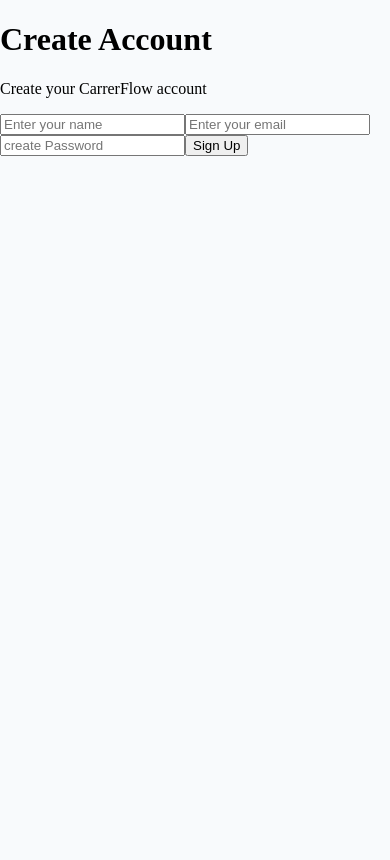
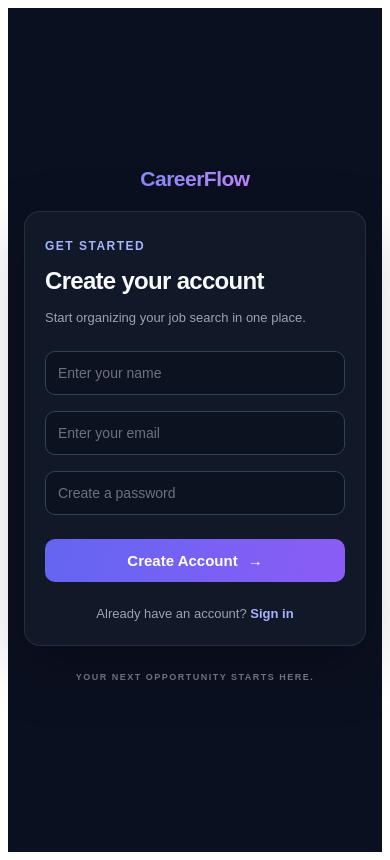
Before and after one commit to rawatvipin756/CareerFlow, a React (Vite) app in the folder Frontend/: page /signup in a window 390 px wide. Built offline with nearby package versions, Linux system fonts and the light colour scheme.

Commit message:
added css

```diff
--- a/Frontend/src/components/Navbar.css
+++ b/Frontend/src/components/Navbar.css
@@ -1,38 +1,96 @@
-body {
-    margin: 0;
-    background-color: #f8fafc;
+
+.header {
+  width: 100%;
+  background: #111827;
+  border-bottom: 1px solid #273244;
+  box-shadow: 0 4px 20px #00000020;
 }
-.header {
-    background: #ffffff;
-    border-bottom: 1px solid #e2e8f0;
-    padding: 20px 32px;
-    box-shadow: 0 2px 8px rgba(15, 23, 42, 0.04);
-}
+
 .header header {
   max-width: 1200px;
   margin: 0 auto;
+  padding: 20px 32px;
+  display: flex;
+  align-items: center;
+  justify-content: space-between;
+  gap: 24px;
 }
+
 .header h1 {
   margin: 0;
-    color: #2563eb;
-    font-size: 28px;
+  font-size: 26px;
   font-weight: 800;
-    letter-spacing: -0.8px;
+  letter-spacing: -1px;
+  background: linear-gradient(135deg, #818cf8, #c084fc);
+  -webkit-background-clip: text;
+  background-clip: text;
+  color: transparent;
 }
+
 .header p {
-    margin: 6px 0 0;
-    color: #64748b;
+  margin: 0;
+  color: #9ca3af;
   font-size: 14px;
+}
+
+.header button {
+  padding: 10px 20px;
+  border: 1px solid #4b5563;
+  border-radius: 10px;
+  background: #1f2937;
+  color: #f9fafb;
+  font-size: 14px;
+  font-weight: 600;
+  cursor: pointer;
+  transition: background 0.2s, border-color 0.2s, transform 0.2s;
+}
+
+.header button:hover {
+  background: #3730a3;
+  border-color: #818cf8;
+  transform: translateY(-1px);
+}
+
+.header button:active {
+  transform: translateY(0);
+}
+
+/* Tablet */
+@media (max-width: 768px) {
+  .header header {
+    padding: 18px 22px;
+    gap: 16px;
+  }
+
+  .header h1 {
+    font-size: 23px;
+  }
+
+  .header p {
+    font-size: 12px;
+  }
+}
+
+/* Mobile */
+@media (max-width: 480px) {
+  .header header {
+    padding: 16px;
+    flex-wrap: wrap;
+    gap: 12px;
+  }
+
+  .header h1 {
+    font-size: 22px;
+  }
+
+  .header p {
+    order: 3;
+    width: 100%;
     line-height: 1.5;
   }
-@media (max-width: 600px) {
-    .header {
-        padding: 18px 16px;
-    }
-    .header h1 {
-        font-size: 24px;
-    }
-    .header p {
-        font-size: 13px;
+
+  .header button {
+    margin-left: auto;
+    padding: 9px 14px;
   }
 }
--- a/Frontend/src/pages/Login.jsx
+++ b/Frontend/src/pages/Login.jsx
@@ -1,7 +1,7 @@
 import {useState} from "react";
 import axios from "axios";
 import { Link,useNavigate } from "react-router-dom";
-import "./login.css";
+import "./auth.css";
 
 function Login(){
     const [email,setEmail]=useState("");
@@ -22,13 +22,13 @@
         }
     }
     return(
-        <div className="login-page">
-            <div className="login-brand">
+        <div className="auth-page">
+            <div className="auth-brand">
                 <div className="brand-icon">
                     <span>CareerFlow</span>
                 </div>
-                <div className="login-card">
-                    <div className="login-heading">
+                <div className="auth-card">
+                    <div className="auth-heading">
                         <span className="login-label">Welcome Back</span>
                         <h1>Sign in to your account</h1>
                         <p>Continue your journey toward your dream career.</p>
@@ -38,9 +38,9 @@
                     onChange={(e)=> setEmail(e.target.value)} required />
                     <input type="password" placeholder="Enter Password" value={password}
                     onChange={(e)=> setPassword(e.target.value)} required />
-                    <button className="login-button" type="submit">Sign in <span>→</span></button>
+                    <button className="auth-button" type="submit">Sign in <span>→</span></button>
                 </form>
-                <p className="login-switch">
+                <p className="auth-switch">
                     Don't have an account? <Link to="/signup">Sign up</Link>
                 </p>
             </div>
--- a/Frontend/src/pages/SigninUp.jsx
+++ b/Frontend/src/pages/SigninUp.jsx
@@ -1,45 +1,86 @@
-import {useState} from "react";
+import { useState } from "react";
 import axios from "axios";
-import { useNavigate } from "react-router-dom";
+import { Link, useNavigate } from "react-router-dom";
+import "./auth.css";
 
-function Signup(){
-    const [name,setName]=useState("");
-    const [email,setEmail]=useState("");
-    const [password,setPassword]=useState("");
+function Signup() {
+  const [name, setName] = useState("");
+  const [email, setEmail] = useState("");
+  const [password, setPassword] = useState("");
 
   const navigate = useNavigate();
+
   const handleSignup = async (e) => {
     e.preventDefault();
+
     try {
-        const response = await axios.post(
+      await axios.post(
         "http://localhost:5000/api/auth/signup",
-            {
-                name,
-                email,
-                password
-            }
+        { name, email, password }
       );
+
       alert("Signup successful! Please log in.");
       navigate("/login");
-        }catch (error) {
+    } catch (error) {
       alert(error.response?.data?.message || "Signup failed");
     }
   };
-    return(
-        <div className="signup-container">
-            <h1>Create Account</h1>
-            <p>Create your CarrerFlow account</p>
+
+  return (
+    <div className="auth-page">
+      <div className="auth-brand">
+        <div className="brand-icon">
+          <span>CareerFlow</span>
+        </div>
+      </div>
+
+      <div className="auth-card">
+        <div className="auth-heading">
+          <span className="auth-label">GET STARTED</span>
+          <h1>Create your account</h1>
+          <p>Start organizing your job search in one place.</p>
+        </div>
+
         <form onSubmit={handleSignup}>
-                <input type="text" placeholder="Enter your name" value={name}
-                onChange={(e)=>setName(e.target.value)}></input>
-                <input type="email" placeholder="Enter your email" value={email}
-                onChange={(e)=>setEmail(e.target.value)}></input>
-                <input type="password" placeholder="create Password" value={password}
-                onChange={(e)=>setPassword(e.target.value)}></input>
-                <button type="submit">Sign Up</button>
+          <input
+            type="text"
+            placeholder="Enter your name"
+            value={name}
+            onChange={(e) => setName(e.target.value)}
+            required
+          />
+
+          <input
+            type="email"
+            placeholder="Enter your email"
+            value={email}
+            onChange={(e) => setEmail(e.target.value)}
+            required
+          />
+
+          <input
+            type="password"
+            placeholder="Create a password"
+            value={password}
+            onChange={(e) => setPassword(e.target.value)}
+            required
+          />
+
+          <button className="auth-button" type="submit">
+            Create Account <span>→</span>
+          </button>
         </form>
+
+        <p className="auth-switch">
+          Already have an account? <Link to="/login">Sign in</Link>
+        </p>
       </div>
-    )
+
+      <p className="auth-footer">
+        YOUR NEXT OPPORTUNITY STARTS HERE.
+      </p>
+    </div>
+  );
 }
 
 export default Signup;
--- /dev/null
+++ b/Frontend/src/pages/auth.css
@@ -0,0 +1,247 @@
+*{
+  box-sizing: border-box;
+}
+.auth-page {
+  min-height: 100vh;
+  display: flex;
+  justify-content: center;
+  align-items: center;
+  flex-direction: column;
+  padding: 30px 20px;
+  background: #0b1020;
+  color: #f8fafc;
+  font-family: Arial, sans-serif;
+}
+
+.auth-brand {
+  display: flex;
+  flex-direction: column;
+  align-items: center;
+  gap: 24px;
+  width: 100%;
+  margin-bottom: 24px;
+}
+
+.brand-icon {
+  display: flex;
+  justify-content: center;
+  align-items: center;
+  font-size: 24px;
+  font-weight: 700;
+  letter-spacing: -0.5px;
+}
+
+.brand-icon span {
+  background: linear-gradient(135deg, #818cf8, #c084fc);
+  -webkit-background-clip: text;
+  background-clip: text;
+  color: transparent;
+}
+
+.auth-card {
+  width: 100%;
+  max-width: 440px;
+  padding: 36px;
+  border: 1px solid #ffffff18;
+  border-radius: 20px;
+  background: #111827;
+  box-shadow: 0 20px 60px #00000040;
+}
+
+.auth-heading {
+  margin-bottom: 28px;
+}
+
+.auth-label {
+  display: inline-block;
+  margin-bottom: 12px;
+  color: #a5b4fc;
+  font-size: 12px;
+  font-weight: 700;
+  letter-spacing: 1.5px;
+  text-transform: uppercase;
+}
+
+.auth-heading h1 {
+  margin: 0 0 12px;
+  color: #f8fafc;
+  font-size: 28px;
+  line-height: 1.3;
+  letter-spacing: -0.7px;
+}
+
+.auth-heading p {
+  margin: 0;
+  color: #9ca3af;
+  font-size: 14px;
+  line-height: 1.6;
+}
+
+.auth-card form {
+  display: flex;
+  flex-direction: column;
+  gap: 16px;
+}
+
+.auth-card input {
+  width: 100%;
+  padding: 14px 15px;
+  border: 1px solid #374151;
+  border-radius: 10px;
+  outline: none;
+  background: #0b1220;
+  color: #f8fafc;
+  font-size: 14px;
+  transition: border-color 0.2s, box-shadow 0.2s;
+}
+
+.auth-card input::placeholder {
+  color: #6b7280;
+}
+
+.auth-card input:focus {
+  border-color: #818cf8;
+  box-shadow: 0 0 0 3px #818cf820;
+}
+
+.auth-button {
+  width: 100%;
+  margin-top: 8px;
+  padding: 14px;
+  display: flex;
+  justify-content: center;
+  align-items: center;
+  gap: 10px;
+  border: none;
+  border-radius: 10px;
+  background: linear-gradient(100deg, #6366f1, #8b5cf6);
+  color: #ffffff;
+  font-size: 15px;
+  font-weight: 700;
+  cursor: pointer;
+  transition: transform 0.2s, box-shadow 0.2s;
+}
+
+.auth-button:hover {
+  transform: translateY(-2px);
+  box-shadow: 0 8px 24px #6366f144;
+}
+
+.auth-button:active {
+  transform: translateY(0);
+}
+
+.auth-switch {
+  margin: 24px 0 0;
+  color: #9ca3af;
+  text-align: center;
+  font-size: 13px;
+}
+
+.auth-switch a {
+  color: #a5b4fc;
+  font-weight: 700;
+  text-decoration: none;
+  transition: color 0.2s;
+}
+
+.auth-switch a:hover {
+  color: #c4b5fd;
+  text-decoration: underline;
+}
+
+.auth-footer {
+  margin-top: 24px;
+  color: #6b7280;
+  font-size: 10px;
+  font-weight: 700;
+  letter-spacing: 2px;
+  text-align: center;
+}
+
+/* Tablet */
+@media (max-width: 768px) {
+  .auth-page {
+    padding: 24px 18px;
+  }
+
+  .auth-card {
+    max-width: 420px;
+    padding: 30px;
+  }
+
+  .auth-heading h1 {
+    font-size: 26px;
+  }
+}
+
+/* Mobile */
+@media (max-width: 480px) {
+  .auth-page {
+    padding: 20px 16px;
+  }
+
+  .auth-brand {
+    gap: 18px;
+    margin-bottom: 20px;
+  }
+
+  .brand-icon {
+    font-size: 21px;
+  }
+
+  .auth-card {
+    width: 100%;
+    padding: 24px 20px;
+    border-radius: 16px;
+  }
+
+  .auth-heading {
+    margin-bottom: 22px;
+  }
+
+  .auth-heading h1 {
+    font-size: 24px;
+  }
+
+  .auth-heading p {
+    font-size: 13px;
+  }
+
+  .auth-card input {
+    padding: 13px 12px;
+    font-size: 14px;
+  }
+
+  .auth-button {
+    padding: 13px;
+  }
+
+  .auth-footer {
+    font-size: 9px;
+    letter-spacing: 1.5px;
+    line-height: 1.6;
+  }
+}
+
+/* Short screens */
+@media (max-height: 600px) {
+  .auth-page {
+    justify-content: flex-start;
+    padding-top: 20px;
+    padding-bottom: 20px;
+  }
+
+  .auth-brand {
+    margin-bottom: 16px;
+  }
+
+  .lauth-card {
+    padding-top: 22px;
+    padding-bottom: 22px;
+  }
+
+  .auth-heading {
+    margin-bottom: 16px;
+  }
+}
```
Also changed, not shown: Frontend/src/pages/login.css (deleted). Lines whose indentation alone changed are shown as unchanged.
